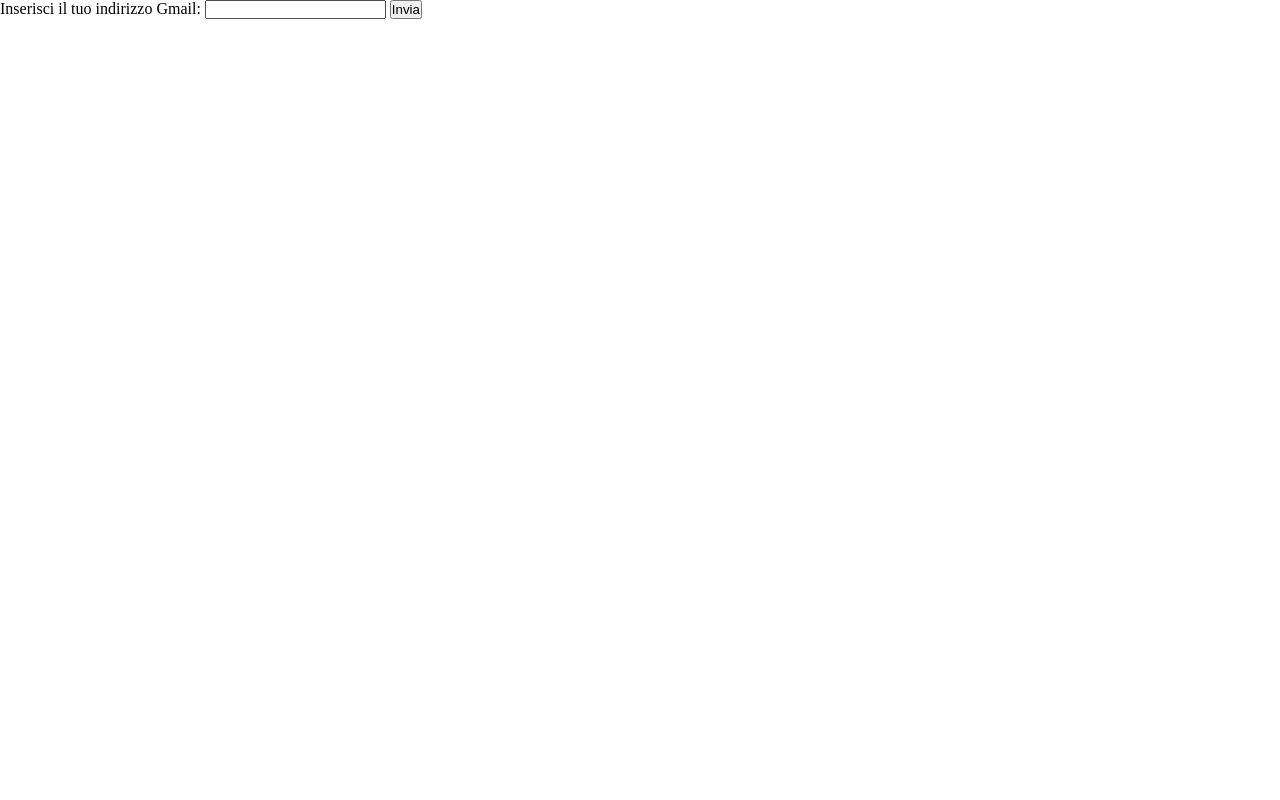
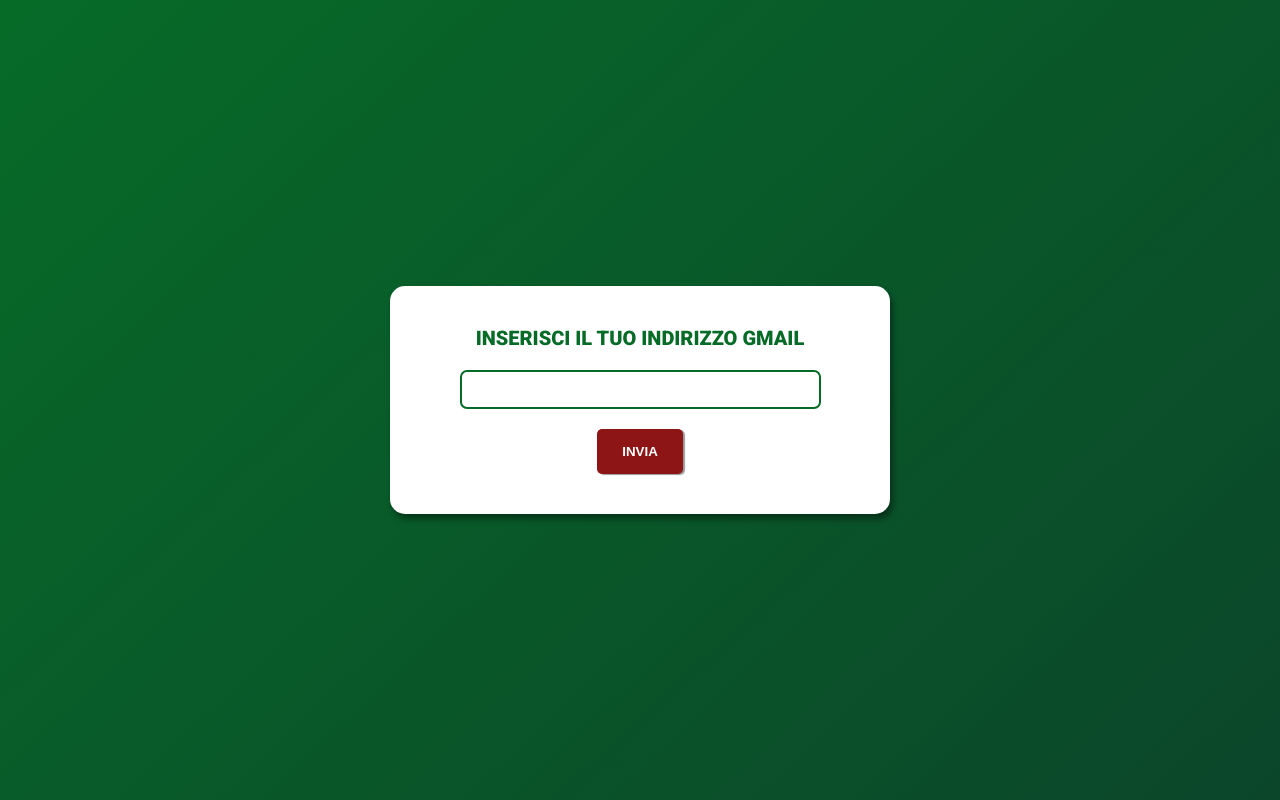
Before and after one commit to jopomin/js-mail-dadi, a plain HTML site: page index.html in a window 1280 px wide. Drawn offline with Linux system fonts and the light colour scheme.

Commit message:
Parte estetica (da completare)

```diff
--- a/css/style.css
+++ b/css/style.css
@@ -3,3 +3,99 @@
     padding: 0;
     box-sizing: border-box;
 }
+
+body {
+    background: #076b28;
+    background: linear-gradient(137deg, rgba(7,107,40,1) 0%, rgba(11,70,42,1) 100%);
+    height: 100vh;
+    width: 100%;
+    position: relative;
+    font-family: 'Roboto', sans-serif;
+}
+
+#mailbox {
+    width: 500px;
+    background: #fff;
+    border-radius: 15px;
+    box-shadow: 3px 5px 6px rgba(0, 0, 0, 0.4);
+    padding: 40px 50px;
+    position: absolute;
+    top: 50%;
+    left: 50%;
+    transform: translate(-50%, -50%);
+    text-align: center;
+    display: flex;
+    flex-direction: column;
+    justify-content: center;
+    align-items: center;
+}
+
+
+#mailbox label {
+    display: block;
+    color: #076b28;
+    font-weight: 800;
+    font-size: 20px;
+    text-transform: uppercase;
+}
+
+#mailbox button {
+    background: #8d1515;
+    box-shadow: 2px 1px 1px rgba(0, 0, 0, 0.4);
+    color: #fff;
+    cursor: pointer;
+    text-transform: uppercase;
+    font-weight: 600;
+    border: none;
+    border-radius: 5px;
+    padding: 15px 25px;
+}
+
+#mailbox input {
+    padding: 5px;
+    border-width: 2px;
+    border-color: #076b28;
+    border-radius: 7px;
+    border-style: solid;
+    margin: 20px;
+    padding: 10px;
+    text-align: center;
+}
+
+#mailbox input:focus {
+    outline: none;
+    background: #8d1515;
+    color: #fff;
+    font-weight: 600;
+    font-size: 16px;
+    letter-spacing: 1px;
+}
+
+#diceboard {
+    width: 500px;
+    background: #fff;
+    border-radius: 15px;
+    box-shadow: 3px 5px 6px rgba(0, 0, 0, 0.4);
+    padding: 40px 50px;
+    position: absolute;
+    top: 50%;
+    left: 50%;
+    transform: translate(-50%, -50%);
+    z-index: 2;
+    text-align: center;
+    display: flex;
+    flex-direction: column;
+    justify-content: center;
+    align-items: center;
+}
+
+.cont {
+    margin: 15px 0;
+    display: flex;
+    justify-content: center;
+    align-items: center;
+}
+
+.hidden {
+    visibility: hidden;
+}
--- a/index.html
+++ b/index.html
@@ -4,17 +4,28 @@
     <meta charset="UTF-8">
     <meta http-equiv="X-UA-Compatible" content="IE=edge">
     <meta name="viewport" content="width=device-width, initial-scale=1.0">
+    <link rel="preconnect" href="https://fonts.gstatic.com">
+    <link href="https://fonts.googleapis.com/css2?family=Roboto:ital,wght@0,100;0,300;0,400;0,500;0,700;0,900;1,100;1,300;1,400;1,500;1,700;1,900&display=swap" rel="stylesheet">
     <link rel="stylesheet" href="css/style.css">
     <title>Document</title>
 </head>
 <body>
     <div id="mailbox">
-        <label for="email">Inserisci il tuo indirizzo Gmail:</label>
-        <input type="email" id="email" name="email">
+        <label for="email">Inserisci il tuo indirizzo Gmail</label>
+        <input type="email" id="email" name="email" size="40">
         <button id="invia">Invia</button>
+    </div>
+    <div id="diceboard" class="hidden">
+        <div class="output_container cont">
+            <div id="player_output"></div>
+            <div id="cpu_output"></div>
+        </div>
+        <div class="button_container cont">
+            <button id="player_button btn"></button>
+            <button id="refresh_button "></button>
+            <button id="cpu_button"></button>
+        </div>
     </div>
     <script src="js/main.js"></script>
 </body>
 </html>
-
-<!-- pattern=".{8,}+@gmail.com" title="il tuo indirizzo ha meno di 8 caratteri o non è un indirizzo Gmail" required -->
```
Also changed, not shown: js/main.js (+0 -17 lines).
